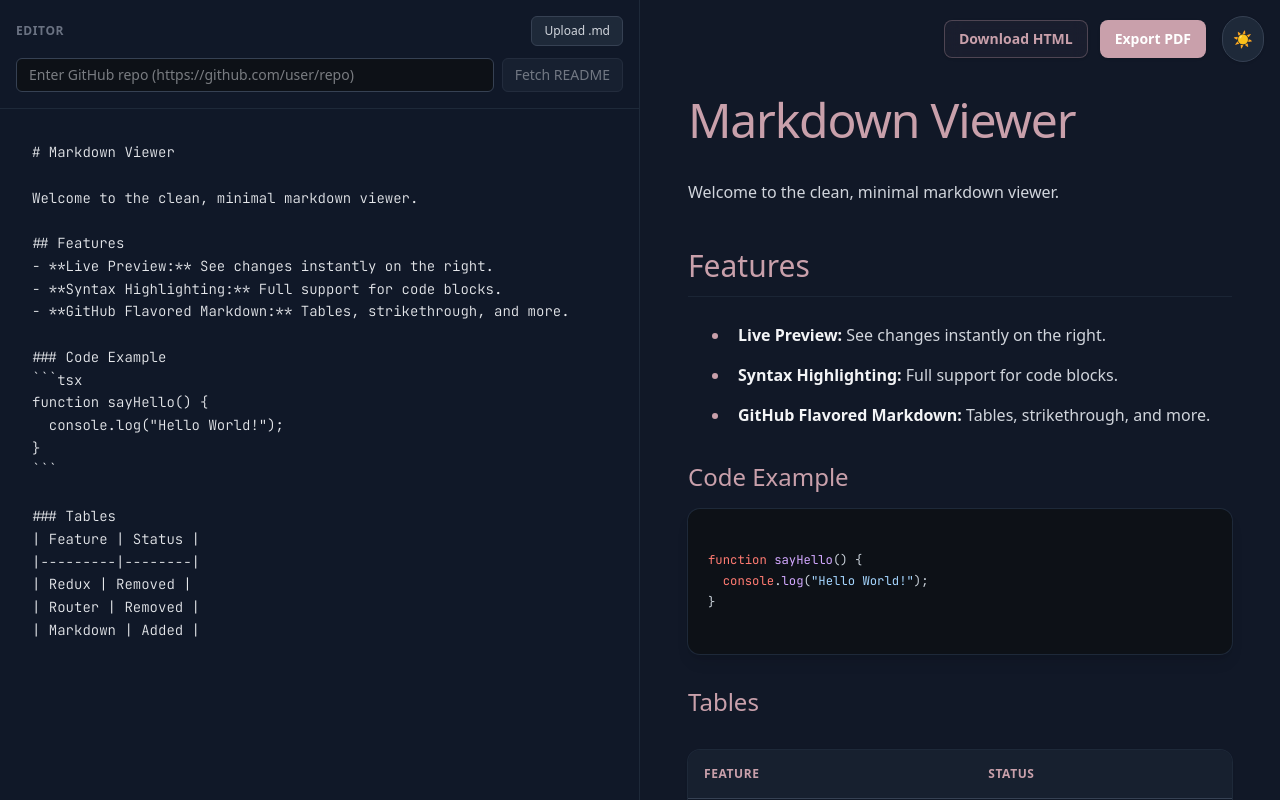
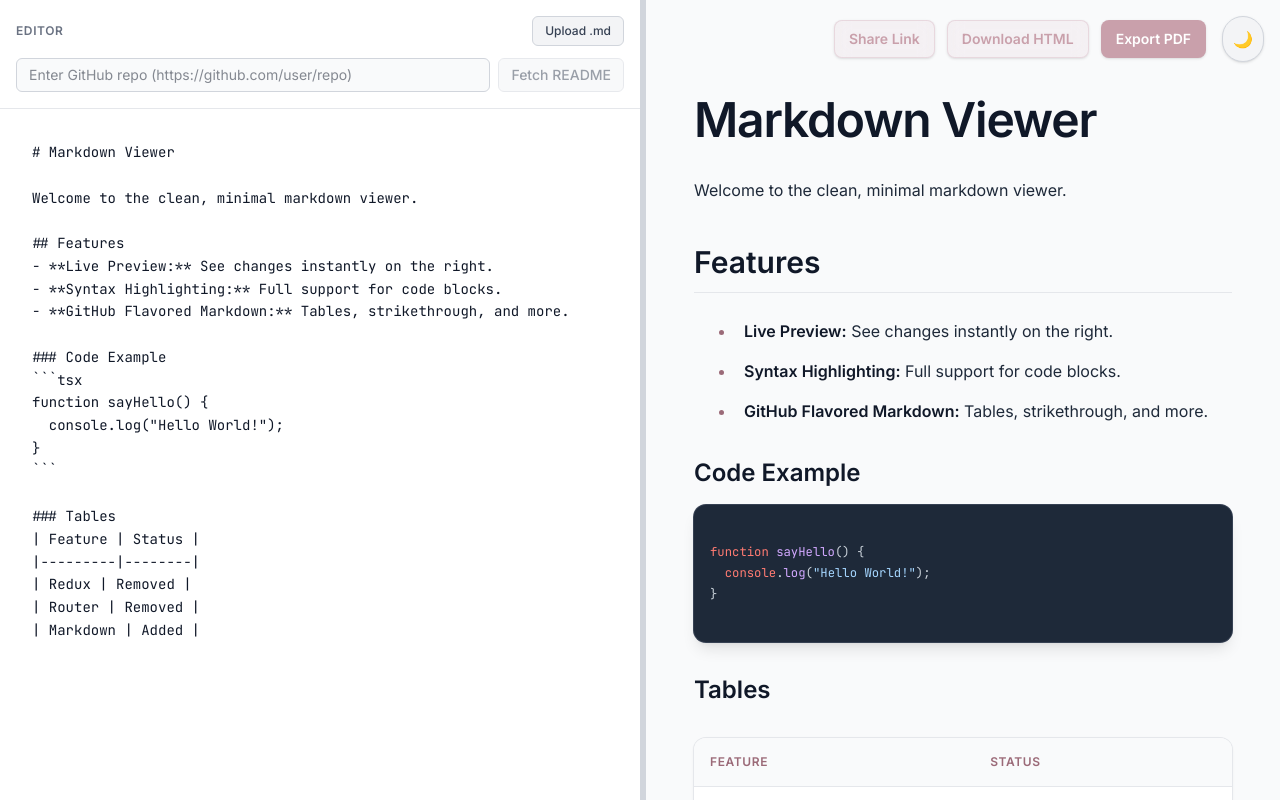
Before and after one commit to sinhaniik/markDownViewer, a React (Vite) app: page / in a window 1280 px wide. Built offline with nearby package versions, Linux system fonts and the light colour scheme.

Commit message:
done: last feature dragable line in between

```diff
--- a/index.html
+++ b/index.html
@@ -6,7 +6,7 @@
     <meta name="viewport" content="width=device-width, initial-scale=1.0" />
     <link rel="preconnect" href="https://fonts.googleapis.com">
     <link rel="preconnect" href="https://fonts.gstatic.com" crossorigin>
-    <link href="https://fonts.googleapis.com/css2?family=JetBrains+Mono:wght@300;400;500&display=swap" rel="stylesheet">
+    <link href="https://fonts.googleapis.com/css2?family=Inter:wght@300;400;500;600&family=JetBrains+Mono:wght@300;400;500&display=swap" rel="stylesheet">
     <link href="/src/index.css" rel="stylesheet">
     <title>Vite + React + TS</title>
   </head>
--- a/src/App.tsx
+++ b/src/App.tsx
@@ -8,16 +8,33 @@ const DEFAULT_MARKDOWN = '# Markdown Viewer\n\nWelcome to the clean, minimal mar
 
 function App() {
   const [markdown, setMarkdown] = useState<string>(() => {
+    // 1. Try to load from URL first
+    try {
+      const params = new URLSearchParams(window.location.search);
+      const dataParam = params.get('data');
+      if (dataParam) {
+        return decodeURIComponent(dataParam);
+      }
+    } catch (err) {
+      console.warn('Failed to decode markdown from URL', err);
+    }
+
+    // 2. Fallback to localStorage
     const saved = localStorage.getItem('markdown');
     return saved !== null ? saved : DEFAULT_MARKDOWN;
   });
 
   const [theme, setTheme] = useState<'dark' | 'light'>(() => {
     const saved = localStorage.getItem('theme');
-    return (saved === 'dark' || saved === 'light') ? saved : 'dark';
+    return (saved === 'dark' || saved === 'light') ? saved : 'light';
   });
 
   const [isDragging, setIsDragging] = useState(false);
+  const [copySuccess, setCopySuccess] = useState(false);
+
+  // Resizing layout state
+  const [editorWidth, setEditorWidth] = useState(50); // percentage
+  const [isDraggingDivider, setIsDraggingDivider] = useState(false);
 
   useEffect(() => {
     localStorage.setItem('markdown', markdown);
@@ -33,6 +50,55 @@ function App() {
   }, [theme]);
 
   const toggleTheme = () => setTheme(prev => prev === 'dark' ? 'light' : 'dark');
+
+  const handleShare = () => {
+    if (!markdown.trim()) return;
+
+    try {
+      const encoded = encodeURIComponent(markdown);
+      const url = new URL(window.location.href);
+      url.searchParams.set('data', encoded);
+
+      const finalUrl = url.toString();
+
+      if (finalUrl.length > 2000) {
+        alert("Warning: Your markdown content is quite large. The generated URL exceeds 2000 characters and might not be supported by all browsers or messaging apps.");
+      }
+
+      window.history.replaceState(null, '', finalUrl);
+      navigator.clipboard.writeText(finalUrl);
+
+      setCopySuccess(true);
+      setTimeout(() => setCopySuccess(false), 2000);
+    } catch (err) {
+      console.error("Failed to generate share link", err);
+    }
+  };
+
+  const startResizing = (mouseDownEvent: React.MouseEvent<HTMLDivElement>) => {
+    mouseDownEvent.preventDefault();
+    setIsDraggingDivider(true);
+
+    const handleMouseMove = (mouseMoveEvent: MouseEvent) => {
+      const newWidthPercentage = (mouseMoveEvent.clientX / window.innerWidth) * 100;
+
+      const minWidthPx = 300;
+      const minWidthPct = (minWidthPx / window.innerWidth) * 100;
+      const maxWidthPct = 80; // Limit editor to max 80%
+
+      const constrainedWidth = Math.max(minWidthPct, Math.min(newWidthPercentage, maxWidthPct));
+      setEditorWidth(constrainedWidth);
+    };
+
+    const handleMouseUp = () => {
+      setIsDraggingDivider(false);
+      window.removeEventListener('mousemove', handleMouseMove);
+      window.removeEventListener('mouseup', handleMouseUp);
+    };
+
+    window.addEventListener('mousemove', handleMouseMove);
+    window.addEventListener('mouseup', handleMouseUp);
+  };
 
   const handleDragOver = (e: DragEvent<HTMLDivElement>) => {
     e.preventDefault();
@@ -67,20 +133,36 @@ function App() {
 
   return (
     <div
-      className="flex w-screen h-screen overflow-hidden bg-white dark:bg-gray-900 text-gray-900 dark:text-gray-100 font-sans relative transition-colors"
+      className={`flex w-screen h-screen overflow-hidden bg-white dark:bg-gray-900 text-gray-900 dark:text-gray-100 font-sans relative transition-colors ${isDraggingDivider ? 'select-none pointer-events-none' : ''}`}
       onDragEnter={handleDragEnter}
       onDragOver={handleDragOver}
       onDrop={handleDrop}
     >
-      <div className="w-1/2 h-full border-r border-gray-200 dark:border-gray-800 transition-colors">
+      <div
+        className="h-full transition-colors pointer-events-auto"
+        style={{ width: `${editorWidth}%` }}
+      >
         <Editor value={markdown} onChange={setMarkdown} />
       </div>
-      <div className="w-1/2 h-full relative">
+
+      <div
+        className="w-1.5 h-full cursor-col-resize bg-gray-300 hover:bg-gray-400 dark:bg-gray-700 dark:hover:bg-gray-600 transition-colors z-20 flex-shrink-0 pointer-events-auto"
+        onMouseDown={startResizing}
+        title="Drag to resize"
+      />
+
+      <div className="flex-1 h-full min-w-[300px] relative pointer-events-auto">
         <Viewer content={markdown} />
       </div>
 
       {/* Floating Header Actions */}
-      <div className="absolute top-4 right-4 z-[60] flex items-center gap-3">
+      <div className="absolute top-4 right-4 z-[60] flex items-center gap-3 pointer-events-auto">
+        <button
+          onClick={handleShare}
+          className="px-3.5 py-2 text-sm font-semibold rounded-lg bg-[#C9A0AB]/10 text-[#C9A0AB] border border-[#C9A0AB]/30 hover:bg-[#C9A0AB]/20 transition-all shadow-sm focus:outline-none focus:ring-2 focus:ring-[#C9A0AB]/50 dark:bg-[#C9A0AB]/5 dark:hover:bg-[#C9A0AB]/10 backdrop-blur-sm relative"
+        >
+          {copySuccess ? 'Copied!' : 'Share Link'}
+        </button>
         <button
           onClick={exportToHTML}
           className="px-3.5 py-2 text-sm font-semibold rounded-lg bg-[#C9A0AB]/10 text-[#C9A0AB] border border-[#C9A0AB]/30 hover:bg-[#C9A0AB]/20 transition-all shadow-sm focus:outline-none focus:ring-2 focus:ring-[#C9A0AB]/50 dark:bg-[#C9A0AB]/5 dark:hover:bg-[#C9A0AB]/10 backdrop-blur-sm"
@@ -104,7 +186,7 @@ function App() {
 
       {isDragging && (
         <div
-          className="fixed inset-0 bg-white/80 dark:bg-gray-900/80 backdrop-blur-sm z-50 flex items-center justify-center border-[3px] border-dashed border-[#9B6A78] dark:border-[#C9A0AB] m-4 rounded-xl transition-all"
+          className="fixed inset-0 bg-white/80 dark:bg-gray-900/80 backdrop-blur-sm z-50 flex items-center justify-center border-[3px] border-dashed border-[#9B6A78] dark:border-[#C9A0AB] m-4 rounded-xl transition-all pointer-events-auto"
           onDragLeave={handleDragLeave}
           onDrop={handleDrop}
           onDragOver={handleDragOver}
--- a/src/components/Viewer.tsx
+++ b/src/components/Viewer.tsx
@@ -56,14 +56,14 @@ const CustomPre: Components['pre'] = ({ node, children, ...props }) => {
   };
 
   const devopsContainerClasses = devopsInfo
-    ? 'ring-[#C9A0AB]/50 dark:ring-[#C9A0AB]/30 border-l-4 border-l-[#C9A0AB]'
-    : 'ring-gray-200 dark:ring-gray-800';
+    ? 'ring-[#C9A0AB]/50 border-l-4 border-l-[#C9A0AB]'
+    : 'ring-gray-700';
 
   return (
-    <div className={`relative group my-8 rounded-xl overflow-hidden ring-1 bg-white dark:bg-[#0d1117] shadow-lg transition-colors ${devopsContainerClasses}`}>
+    <div className={`relative group my-8 rounded-xl overflow-hidden ring-1 bg-gray-800 shadow-lg ${devopsContainerClasses}`}>
       {devopsInfo && (
         <div
-          className="absolute top-0 left-0 px-3 py-1 text-[10px] font-bold tracking-wider uppercase text-gray-700 dark:text-gray-300 bg-[#C9A0AB]/20 dark:bg-[#C9A0AB]/10 rounded-br-lg border-b border-r border-[#C9A0AB]/30 dark:border-[#C9A0AB]/20 z-10 cursor-help"
+          className="absolute top-0 left-0 px-3 py-1 text-[10px] font-bold tracking-wider uppercase text-gray-300 bg-[#C9A0AB]/20 rounded-br-lg border-b border-r border-[#C9A0AB]/30 z-10 cursor-help"
           title={devopsInfo.tooltip}
         >
           {devopsInfo.label}
@@ -71,12 +71,12 @@ const CustomPre: Components['pre'] = ({ node, children, ...props }) => {
       )}
       <button
         onClick={handleCopy}
-        className="absolute top-3 right-3 px-2 py-1.5 text-xs font-semibold text-gray-600 dark:text-gray-300 bg-gray-100/90 dark:bg-gray-800/90 border border-gray-300 dark:border-gray-600 rounded opacity-0 group-hover:opacity-100 transition-all z-10 hover:bg-gray-200 dark:hover:bg-gray-700 hover:text-gray-900 dark:hover:text-white backdrop-blur-sm shadow-sm"
+        className="absolute top-3 right-3 px-2 py-1.5 text-xs font-semibold text-gray-300 bg-gray-700/80 border border-gray-600 rounded opacity-0 group-hover:opacity-100 transition-all z-10 hover:bg-gray-600 hover:text-white backdrop-blur-sm shadow-sm"
         aria-label="Copy code block"
       >
         {copied ? 'Copied' : 'Copy'}
       </button>
-      <div className={`overflow-x-auto p-5 text-sm leading-relaxed text-gray-800 dark:text-gray-300 font-mono scrollbar-thin scrollbar-thumb-gray-300 dark:scrollbar-thumb-gray-700 scrollbar-track-transparent ${devopsInfo ? 'pt-10' : ''}`}>
+      <div className={`overflow-x-auto p-4 text-sm leading-relaxed text-gray-100 font-mono scrollbar-thin scrollbar-thumb-gray-600 scrollbar-track-transparent ${devopsInfo ? 'pt-10' : ''}`}>
         <pre {...props} className="bg-transparent m-0 p-0 text-inherit">
           {children}
         </pre>
@@ -106,7 +106,7 @@ const CustomCode: Components['code'] = ({ node, className, children, ...props }:
 export const Viewer: React.FC<ViewerProps> = ({ content }) => {
   return (
     <div className="w-full h-full p-8 md:p-12 overflow-y-auto bg-gray-50 dark:bg-[#111827] transition-colors relative">
-      <div id="markdown-content" className="prose dark:prose-invert max-w-none custom-prose-pink mx-auto transition-colors">
+      <div id="markdown-content" className="prose dark:prose-invert max-w-none custom-prose-pink mx-auto transition-colors leading-7">
         <ReactMarkdown
           remarkPlugins={[remarkGfm]}
           rehypePlugins={[rehypeHighlight]}
--- a/src/index.css
+++ b/src/index.css
@@ -3,18 +3,19 @@
 
 @theme {
   --color-silver-pink: #C9A0AB;
+  --font-sans: 'Inter', system-ui, sans-serif;
   --font-mono: 'JetBrains Mono', monospace;
 }
 @custom-variant dark (&:is(.dark *));
 
 body {
-  @apply bg-gray-50 dark:bg-[#111827] text-gray-900 dark:text-gray-100 transition-colors font-mono font-light;
+  @apply bg-gray-50 dark:bg-[#111827] text-gray-800 dark:text-gray-100 transition-colors font-sans antialiased;
 }
 
 /* Custom styling for prose (Light Mode Default) */
 .custom-prose-pink {
-  --tw-prose-body: theme('colors.gray.700');
-  --tw-prose-headings: #9B6A78;
+  --tw-prose-body: theme('colors.gray.800');
+  --tw-prose-headings: theme('colors.gray.900');
   --tw-prose-links: #9B6A78;
   --tw-prose-bold: theme('colors.gray.900');
   --tw-prose-quotes: theme('colors.gray.600');
@@ -43,24 +44,24 @@ body {
 
 /* Paragraph & Line Height Enhancements */
 .custom-prose-pink p {
-  @apply leading-8 mb-6 mt-0;
+  @apply leading-7 mb-6 mt-0;
 }
 
 /* Heading Hierarchy & Spacing */
 .custom-prose-pink h1 {
-  @apply text-4xl sm:text-5xl font-medium mt-12 mb-8 tracking-tight;
+  @apply text-4xl sm:text-5xl font-semibold mt-12 mb-8 tracking-tight text-gray-900 dark:text-white;
 }
 
 .custom-prose-pink h2 {
-  @apply text-3xl font-medium mt-10 mb-6 border-b border-gray-200 dark:border-gray-800/80 pb-3 transition-colors;
+  @apply text-3xl font-semibold mt-10 mb-6 border-b border-gray-200 dark:border-gray-800/80 pb-3 transition-colors text-gray-900 dark:text-white;
 }
 
 .custom-prose-pink h3 {
-  @apply text-2xl font-medium mt-8 mb-4 tracking-normal;
+  @apply text-2xl font-semibold mt-8 mb-4 tracking-normal text-gray-900 dark:text-white;
 }
 
 .custom-prose-pink h4 {
-  @apply text-xl font-medium mt-6 mb-4;
+  @apply text-xl font-semibold mt-6 mb-4 text-gray-900 dark:text-white;
 }
 
 /* List Indentation & Spacing */
```
